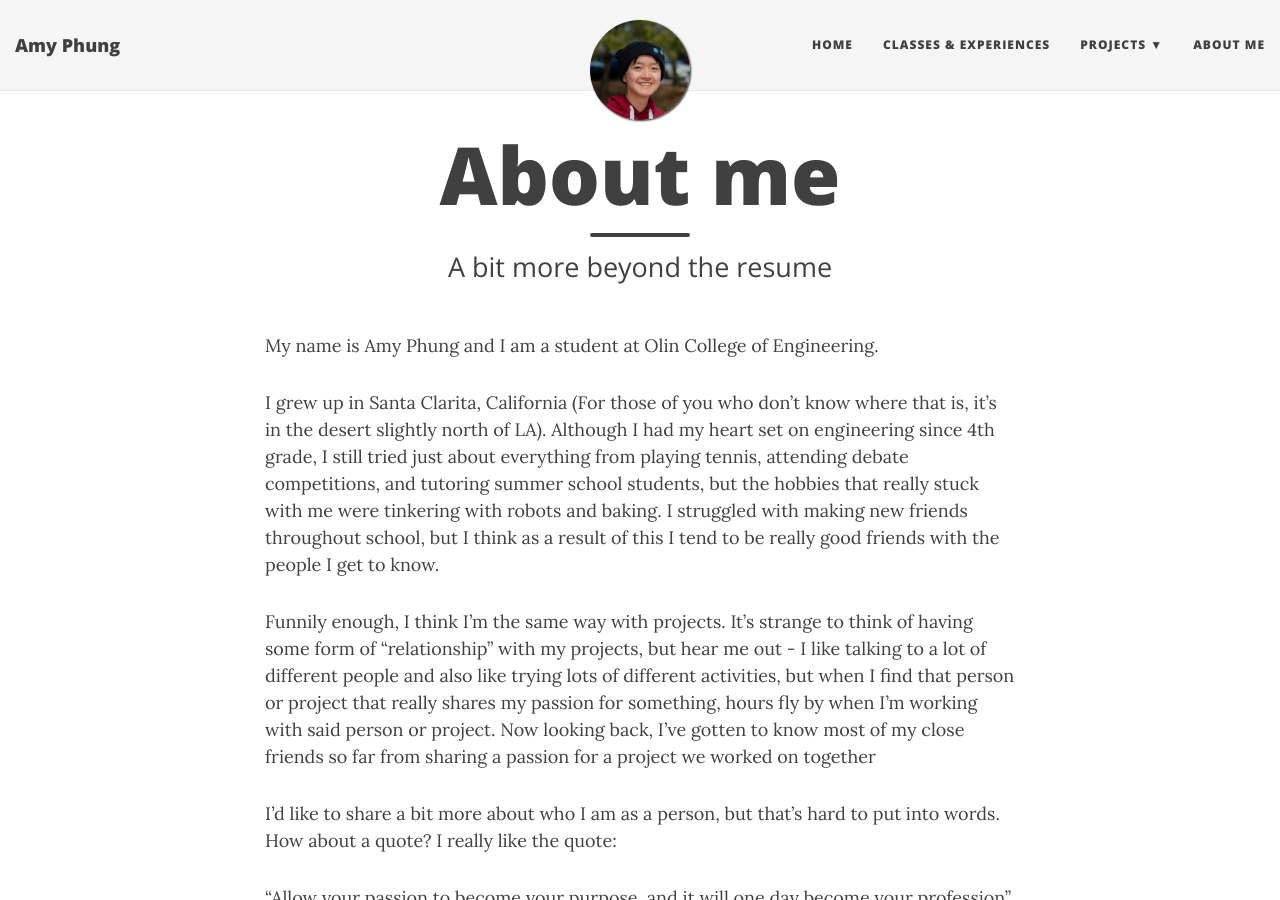
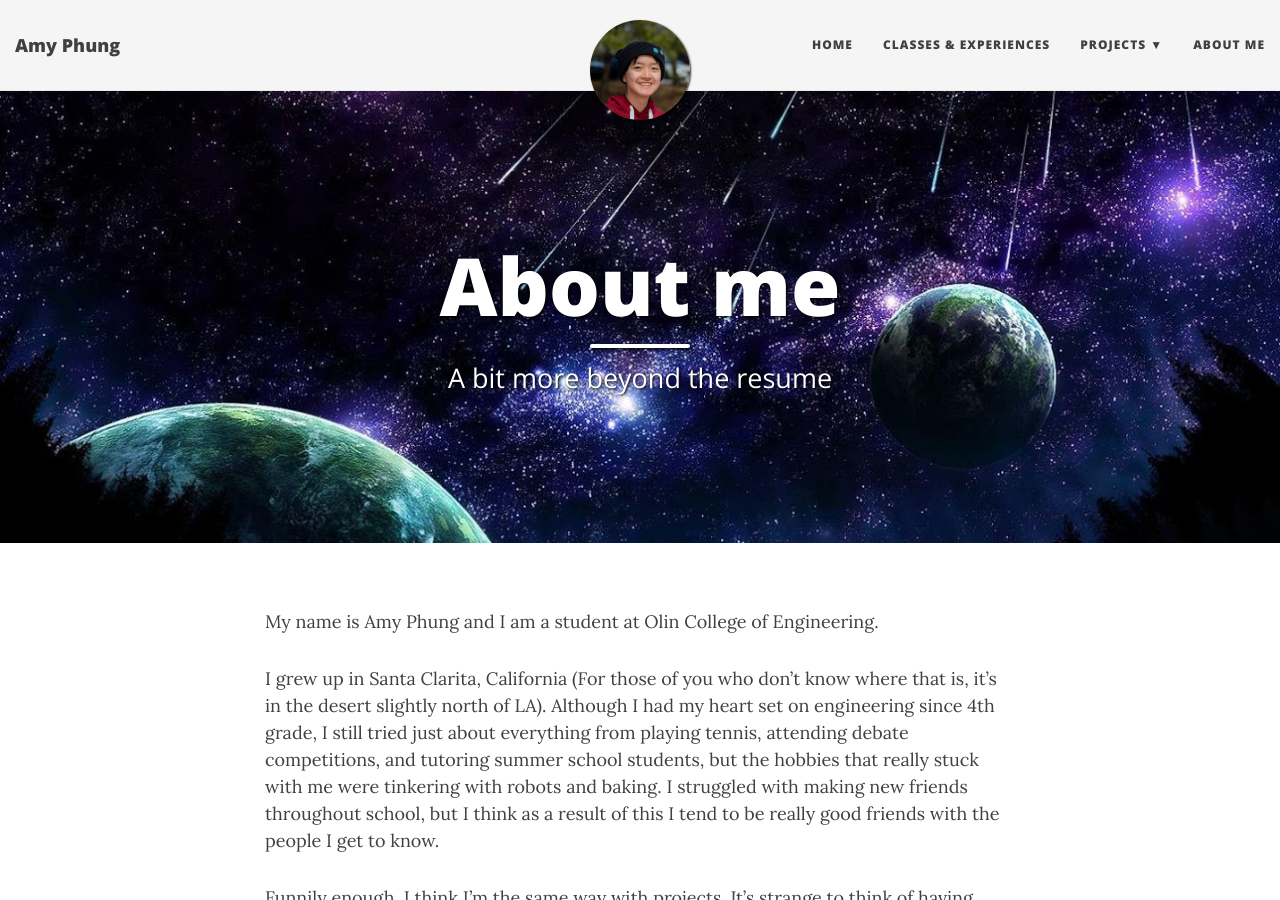
Before and after one commit to AmyPhung/amyphung.github.io, a Jekyll site: the page built from aboutme.md, in a window 1280 px wide and 900 px high. Built offline with Jekyll 4.4.1, drawn with Linux system fonts in a browser that asks for light colours; nearby versions of some CDN libraries.

Commit message:
Adding banner photos

```diff
--- a/aboutme.md
+++ b/aboutme.md
@@ -2,6 +2,7 @@
 layout: page
 title: About me
 subtitle: A bit more beyond the resume
+bigimg: /img/space.jpg
 ---
 
 My name is Amy Phung and I am a student at Olin College of Engineering.
```
